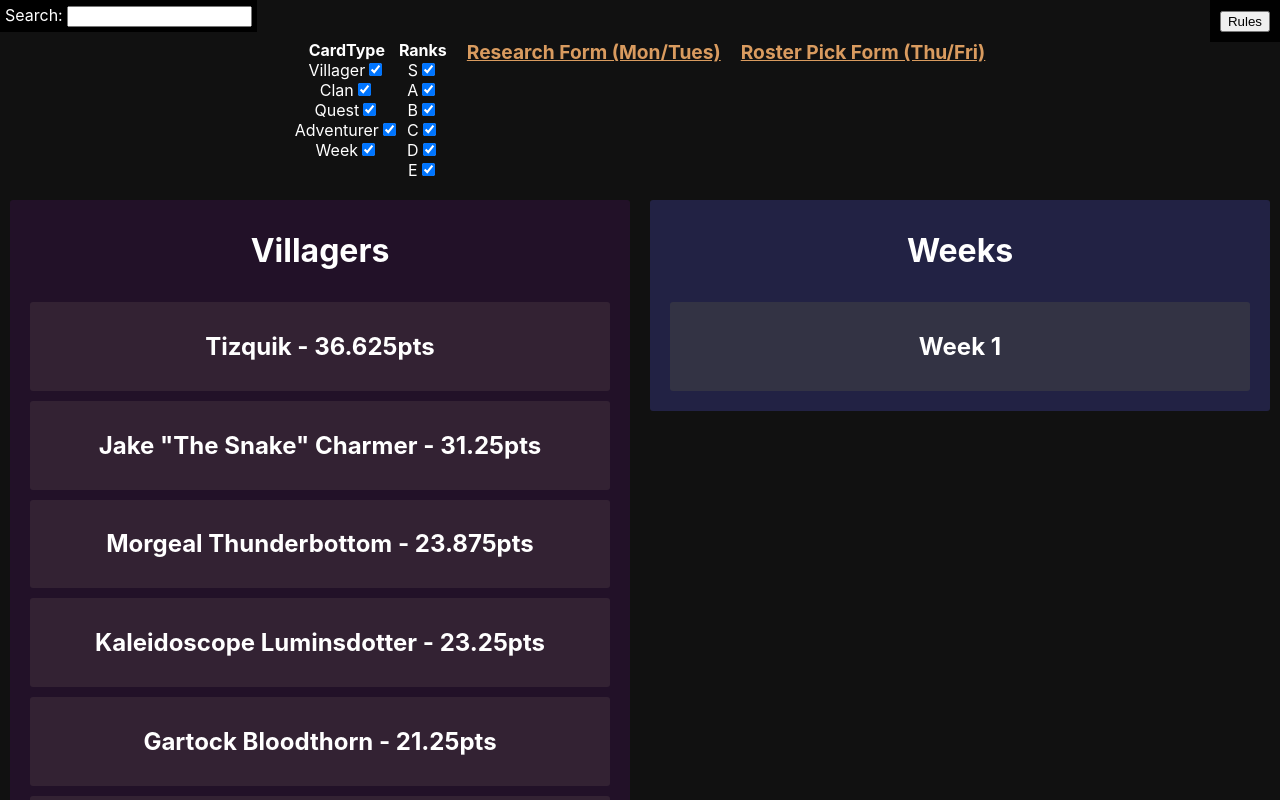
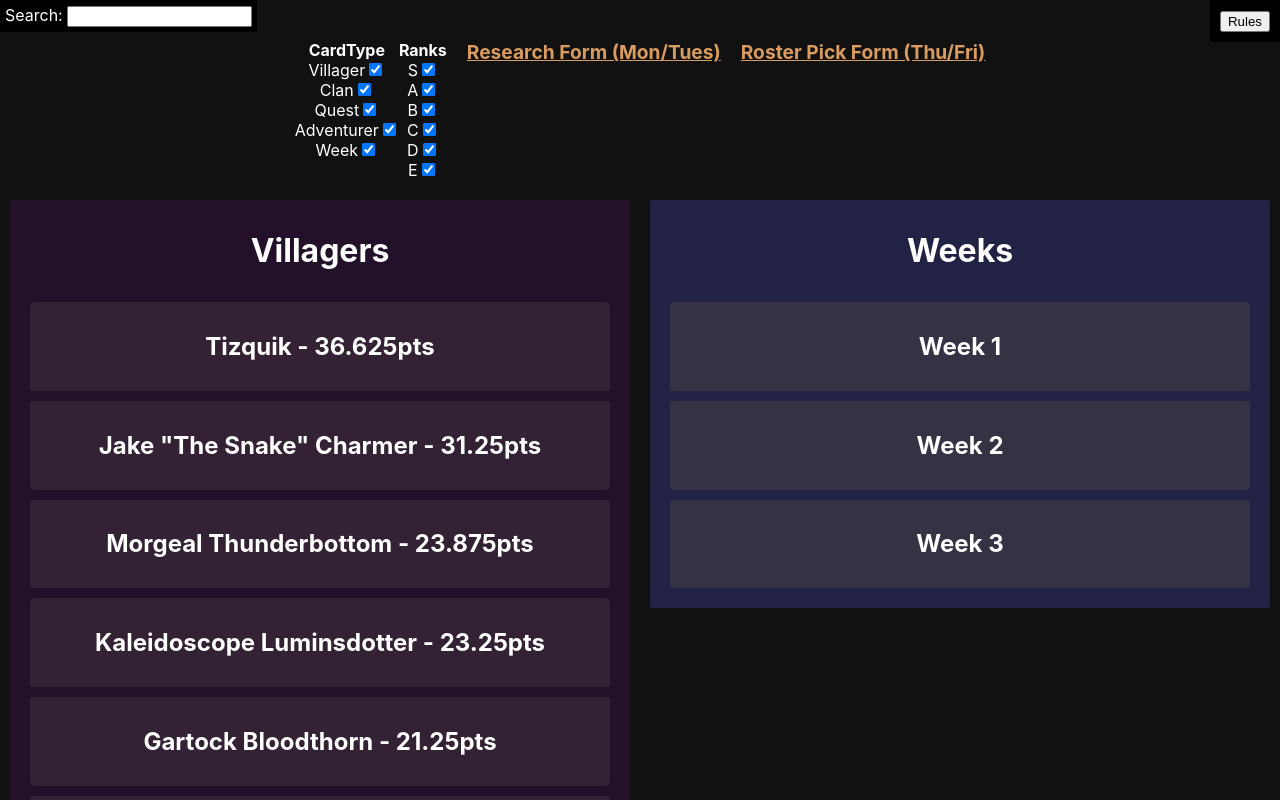
Before and after one commit to claytonweller/fantasy, a React (Create React App) app: page / in a window 1280 px wide. Shown: the top 800 px of the page. Built offline with nearby package versions, Linux system fonts and the light colour scheme.

Commit message:
Added weekly facts

```diff
--- a/src/components/WeekCard.tsx
+++ b/src/components/WeekCard.tsx
@@ -32,6 +32,8 @@ export default function WeekCard(props: {
     search,
     makeSearchable,
   } = props;
+
+
 
   return (
     <Card
--- a/src/components/Weeks.tsx
+++ b/src/components/Weeks.tsx
@@ -7,6 +7,7 @@ import { IQuest } from "../types/Quest";
 import { IAdventurer } from "../types/Adventurer";
 import { IClan } from "../types/Clan";
 import WeekCard from "./WeekCard";
+import { CURRENT_WEEK } from "config";
 
 export default function Weeks(props: {
   villagers: IVillager[];
@@ -29,6 +30,24 @@ export default function Weeks(props: {
     makeSearchable,
   } = props;
 
+  const weekCards = []
+  for (let i = 0; i < CURRENT_WEEK; i++) {
+    weekCards.push(
+      <WeekCard
+        week={i+1}
+        key={"WeekCard" + (i+1)}
+        villagers={villagers}
+        clans={clans}
+        quests={quests}
+        adventurers={adventurers}
+        search={search}
+        rules={rules}
+        makeSearchable={makeSearchable}
+      />
+    )
+
+  }
+
   return (
     <div>
       <CardGroup
@@ -36,17 +55,7 @@ export default function Weeks(props: {
         cardType={CardTypes.Week}
         color="#222244"
       >
-        <WeekCard
-          week={1}
-          key={"WeekCard" + 1}
-          villagers={villagers}
-          clans={clans}
-          quests={quests}
-          adventurers={adventurers}
-          search={search}
-          rules={rules}
-          makeSearchable={makeSearchable}
-        />
+        {weekCards}
       </CardGroup>
     </div>
   );
```
